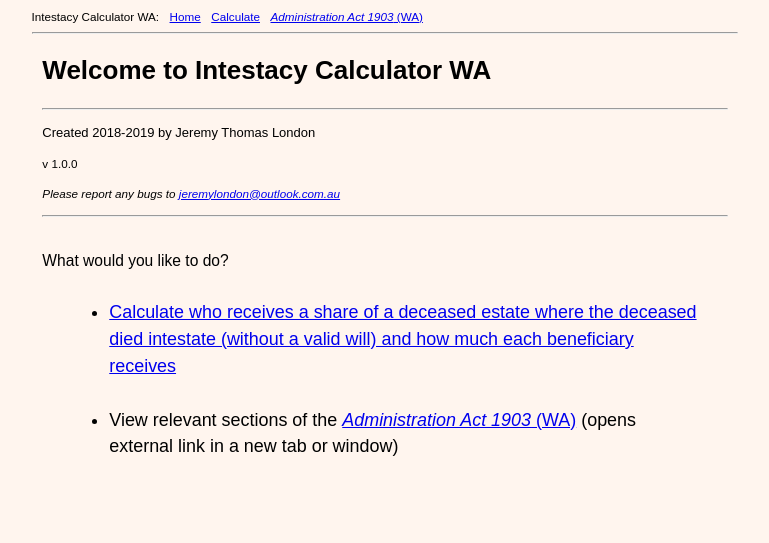
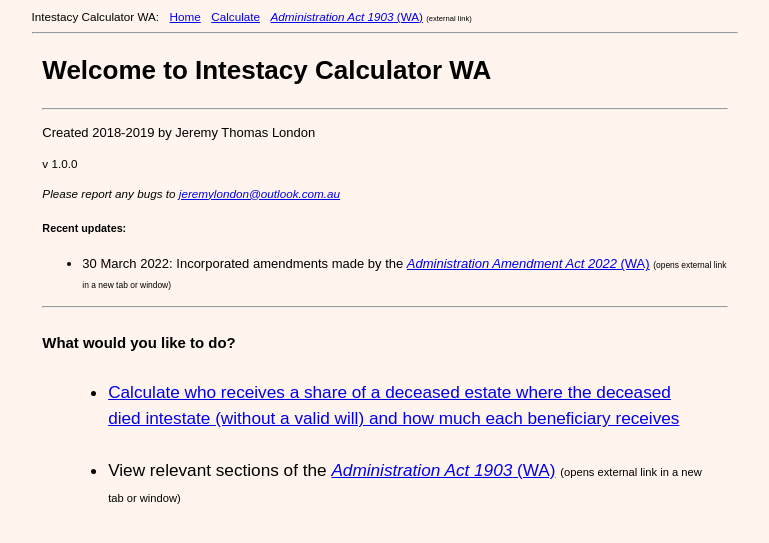
Before and after one commit to Mezzomaniac/intestacy, a Flask app: page / in a window 1280 px wide. Shown: the top 543 px of the page, without its empty margins (255-1024 px from the left). Run offline with Flask 2, Linux system fonts and the light colour scheme.

Commit message:
added changelog, external link warnings

```diff
--- a/intestacywebapp/static/css/styles.css
+++ b/intestacywebapp/static/css/styles.css
@@ -25,13 +25,17 @@ header {
 }
 
 #index {
-	padding-top: 1.6em;
-	font-size: 1.2em;
+	margin-top: 1.6em;
+	font-size: 1.15em;
 }
 
 #index li {
 	margin: 1.5em;
 	font-size: 1.15em;
+}
+
+.external-warning {
+	font-size: 0.65em;
 }
 
 main {
@@ -178,3 +182,8 @@ ul.notes>li {
 	font-weight: 1.2em;
 	font-size: 1.3em;
 }
+
+/*TODO:
+thead, .beneficiary {
+	position: absolute;
+}*/
--- a/intestacywebapp/templates/base.html
+++ b/intestacywebapp/templates/base.html
@@ -22,7 +22,7 @@
             <div>Intestacy Calculator WA:</div>
             <div><a href="{{ url_for('index') }}">Home</a></div>
             <div><a href="{{ url_for('calculate') }}">Calculate</a></div>
-            <div><a href="{{ url_for('act') }}" rel="external" target="_blank"><cite>Administration Act 1903</cite> (WA)</a></div>
+            <div><a href="{{ url_for('act') }}" rel="external" target="_blank"><cite>Administration Act 1903</cite> (WA)</a> <span class="external-warning">(external link)</span></div>
             {% if config['TESTING'] %}
             <div><a href="{{ url_for('test') }}">test</a></div>
             {% endif %}
--- a/intestacywebapp/templates/index.html
+++ b/intestacywebapp/templates/index.html
@@ -13,15 +13,20 @@
     <address>
         Please report any bugs to <a href="mailto:jeremylondon@outlook.com.au?subject=Intestacy%20Calculator">jeremylondon@outlook.com.au</a>
     </address>
-    <p id="changelog"><!--TODO--></p>
+    <p id="changelog"><!--TODO-->
+        <h5>Recent updates:</h5>
+        <ul>
+            <li><time datetime="2022-03-30">30 March 2022</time>: Incorporated amendments made by the <cite><a href="https://www.legislation.wa.gov.au/legislation/prod/filestore.nsf/FileURL/mrdoc_44684.htm/$FILE/Administration%20Amendment%20Act%202022%20-%20%5B00-00-00%5D.html" rel="external" target="_blank">Administration Amendment Act 2022</cite> (WA)</a> <span class="external-warning">(opens external link in a new tab or window)</span></li>
+        </ul>
+    </p>
 </div>
 <hr>
 <div id="index">
-    What would you like to do?
+    <h4>What would you like to do?</h4>
     <ul>
         <li><a href="{{ url_for('calculate') }}">Calculate who receives a share of a deceased estate where the deceased died intestate (without a valid will) and how much each beneficiary receives
         </a></li>
-        <li>View relevant sections of the <cite><a href="{{ url_for('act') }}" rel="external" target="_blank">Administration Act 1903</cite> (WA)</a> (opens external link in a new tab or window)</li>
+        <li>View relevant sections of the <cite><a href="{{ url_for('act') }}" rel="external" target="_blank">Administration Act 1903</cite> (WA)</a> <span class="external-warning">(opens external link in a new tab or window)</span></li>
     </ul>
 </div>
 {% endblock %}
```
